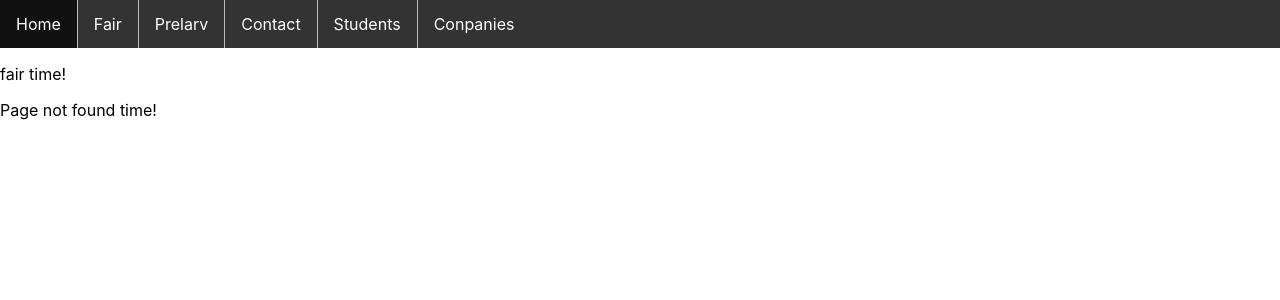
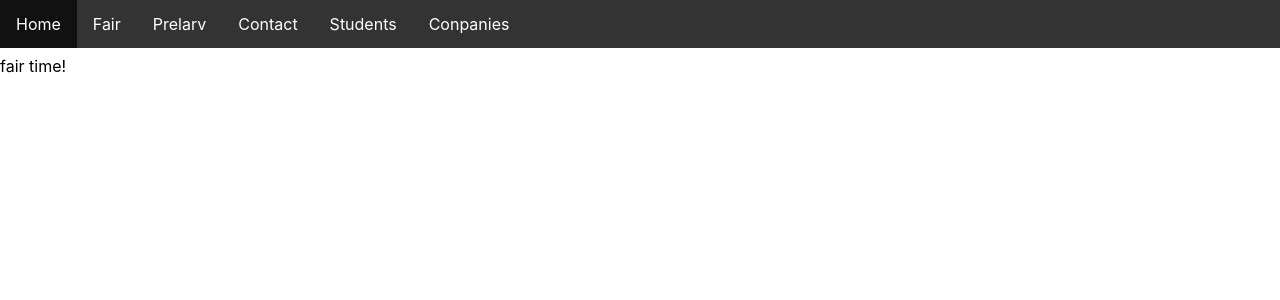
Before and after one commit to ITLarv/Website, a React (Create React App) app: page /fair in a window 1280 px wide. Before the commit this address had no page. Shown: the top 300 px of the page. Built offline with nearby package versions, Linux system fonts and the light colour scheme.

Commit message:
fixed route bug

```diff
--- a/src/App.js
+++ b/src/App.js
@@ -1,5 +1,5 @@
 import React from 'react';
-import { BrowserRouter, Route } from "react-router-dom";
+import { BrowserRouter, Route, Switch } from "react-router-dom";
 import Navbar from './components/Navbar'
 import Home from './pages/Home'
 import Fair from './pages/Fair'
@@ -15,13 +15,17 @@ function App() {
   return (
     <BrowserRouter>
       <Navbar />
+      <div className='Content'>
+        <Switch>
           <Route exact path='/' component={Home} />
           <Route exact path='/fair' component={Fair} />
           <Route exact path='/prelarv' component={Prelarv} />
           <Route exact path='/contact' component={Contact} />
           <Route exact path='/student' component={Student} />
           <Route exact path='/company' component={Company} />
-      <Route path='/' component={NotFound} />
+          <Route component={NotFound} />
+        </Switch>
+      </div>
     </BrowserRouter>
   );
 }
--- a/src/css/App.css
+++ b/src/css/App.css
@@ -28,6 +28,10 @@
   color: #61dafb;
 }
 
+.Content {
+  margin: 0 auto;
+}
+
 @keyframes App-logo-spin {
   from {
     transform: rotate(0deg);
--- a/src/css/navbar.css
+++ b/src/css/navbar.css
@@ -4,15 +4,13 @@ ul {
     padding: 0;
     overflow: hidden;
     background-color: #333;
+    position: fixed;
+    top: 0;
+    width: 100%;
   }
 
   li {
     float: left;
-    border-right:1px solid #bbb;
-  }
-
-  li:last-child {
-    border-right: none;
   }
 
   li a {
--- a/src/pages/Fair.js
+++ b/src/pages/Fair.js
@@ -3,6 +3,7 @@ import React from 'react';
 export default function Fair() {
   return (
     <div className="Fair">
+      <br/><br/>
       <p>fair time!</p>
     </div>
   );
```
Lines whose indentation alone changed are shown as unchanged.
